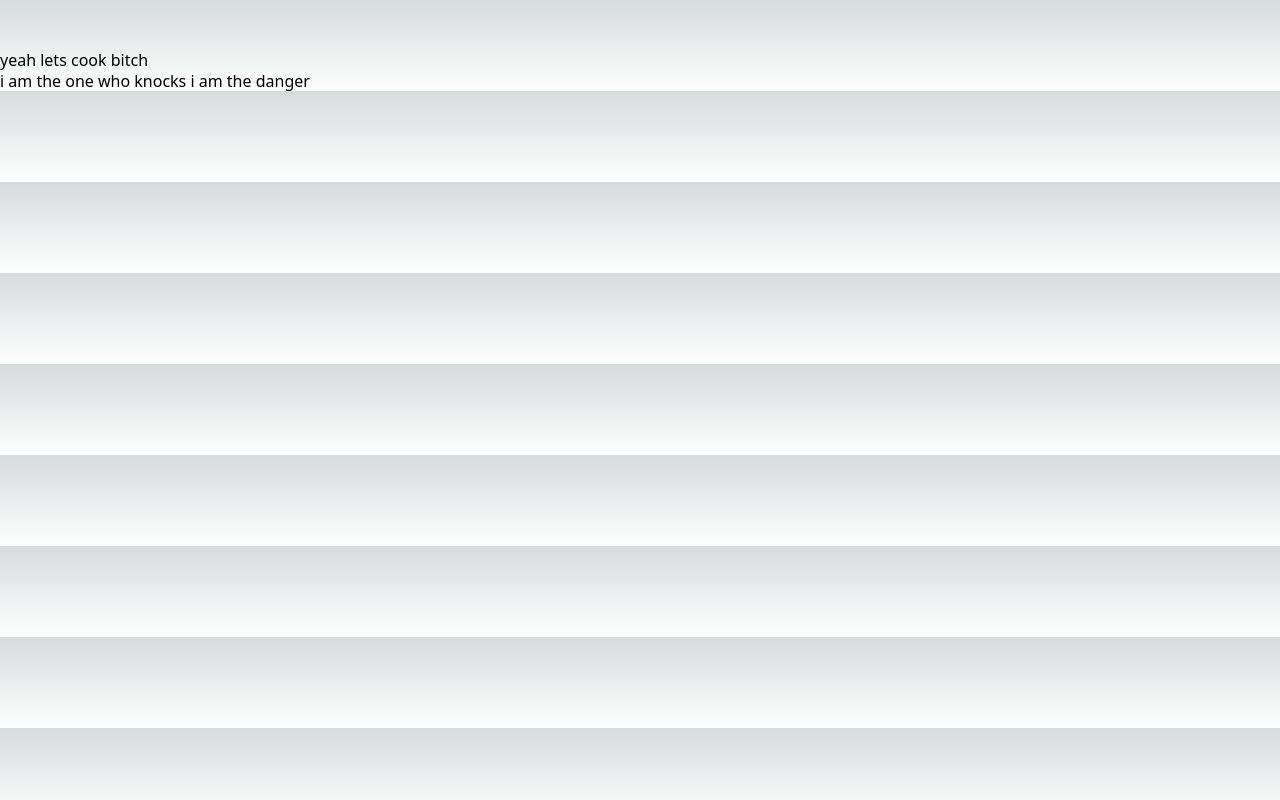
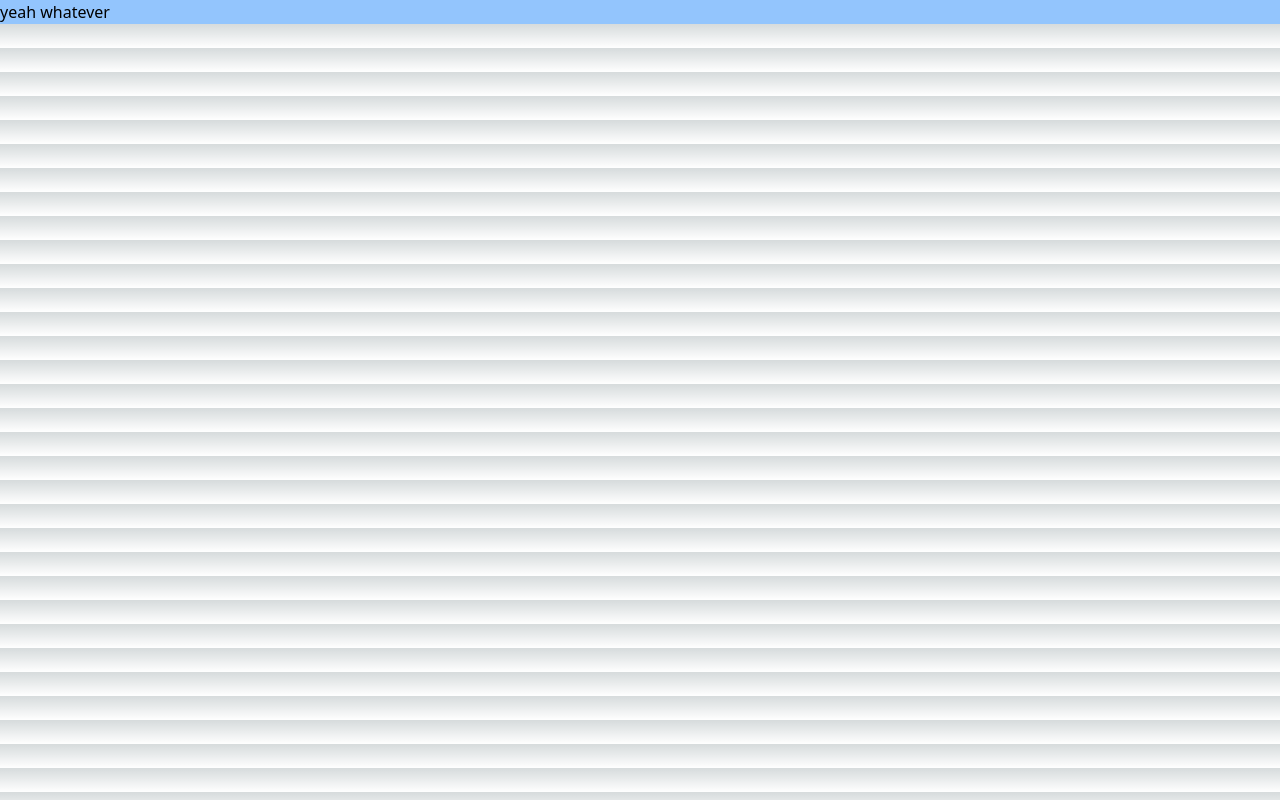
Before and after one commit to mrg25mrg25/mission1021, a Next.js app: page / in a window 1280 px wide. Built offline with nearby package versions, Linux system fonts and the light colour scheme.

Commit message:
fuck yourself

```diff
--- a/nicola/One.tsx
+++ /dev/null
@@ -1,12 +0,0 @@
-import React from 'react'
-
-const One = () => {
-  return (
-    <div>
-        <p className='mt-5'>yeah lets cook bitch </p>
-        <h1>i am the one who knocks i am the danger</h1>
-    </div>
-  )
-}
-
-export default One
--- a/pages/_document.tsx
+++ b/pages/_document.tsx
@@ -4,14 +4,12 @@ export default function Document() {
   return (
     <Html lang="en">
       <Head />
-      <link href="https://cdn.jsdelivr.net/npm/bootstrap@5.2.3/dist/css/bootstrap.min.css" rel="stylesheet"/>
 
       <body>
         <Main />
         <NextScript />
-        <script src="https://cdn.jsdelivr.net/npm/bootstrap@5.2.3/dist/js/bootstrap.bundle.min.js"/>
+
       </body>
-
     </Html>
   )
 }
--- a/pages/index.tsx
+++ b/pages/index.tsx
@@ -1,10 +1,9 @@
-import One from '@/nicola/One'
 import React from 'react'
 
 const index = () => {
   return (
     <div>
-      <One/>
+      <h1 className='bg-blue-300'>yeah whatever</h1>
     </div>
   )
 }
--- a/tsconfig.json
+++ b/tsconfig.json
@@ -18,6 +18,6 @@
       "@/*": ["./*"]
     }
   },
-  "include": ["next-env.d.ts", "**/*.ts", "**/*.tsx", "nicola/Bootstrapjs.min"],
+  "include": ["next-env.d.ts", "**/*.ts", "**/*.tsx"],
   "exclude": ["node_modules"]
 }
```
